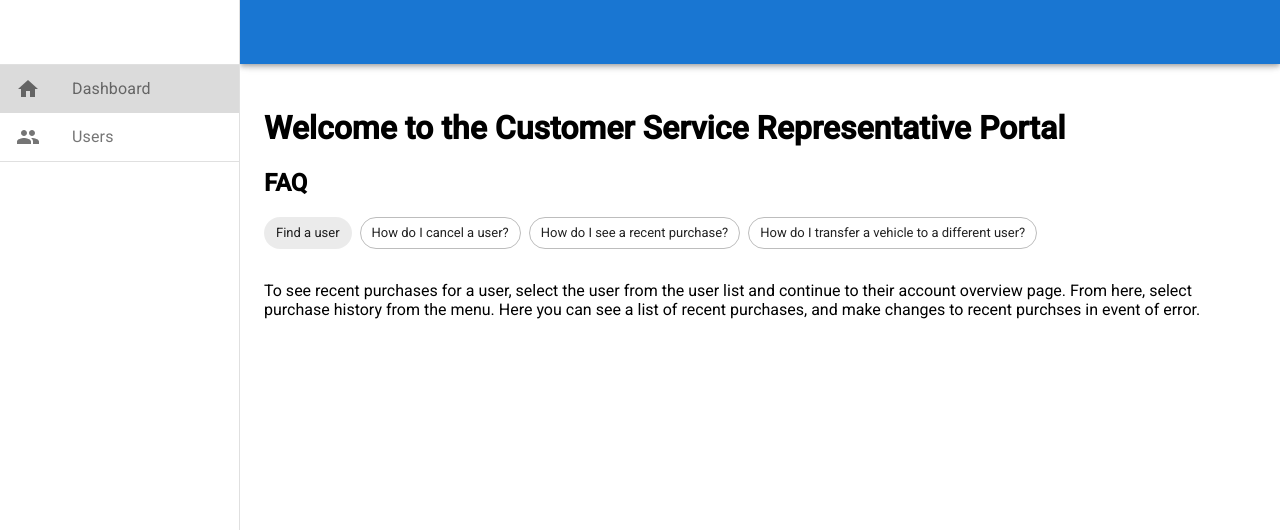
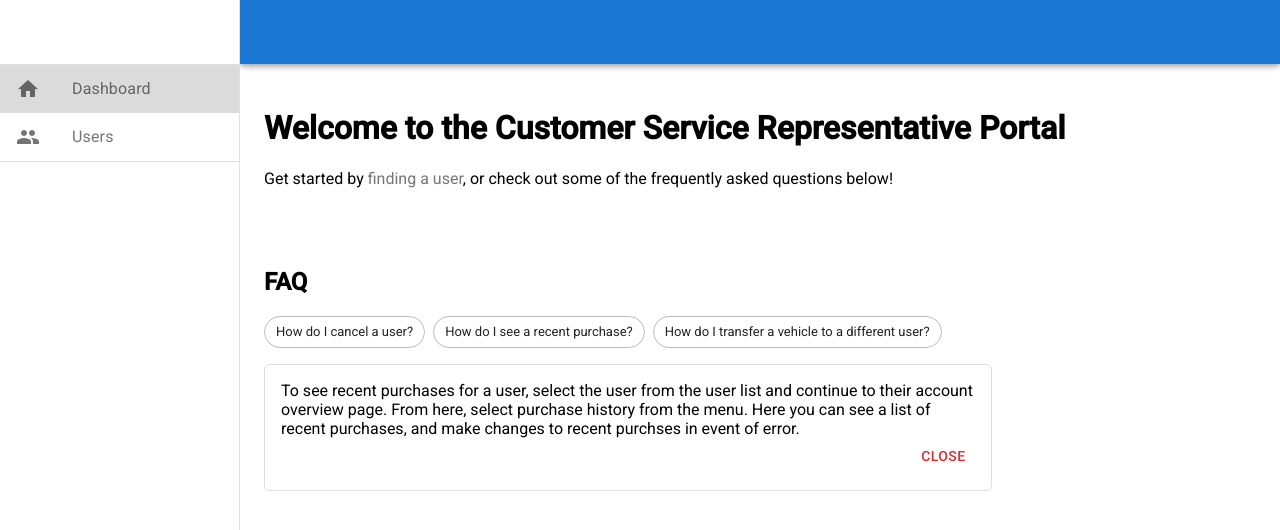
Before and after one commit to kpatterson395/customer_service_portal, a React (Create React App) app: page / in a window 1280 px wide. Both pictures are taken after a click on the button "How do I see a recent purchase?". Shown: the top 530 px of the page. Built offline with nearby package versions, Linux system fonts and the light colour scheme.

Commit message:
style home page

```diff
--- a/src/Home.js
+++ b/src/Home.js
@@ -3,6 +3,8 @@ import Chip from "@mui/material/Chip";
 import Stack from "@mui/material/Stack";
 import { Link } from "react-router-dom";
 import { useState } from "react";
+import Box from "@mui/material/Box";
+import Button from "@mui/material/Button";
 
 const data = {
   cancel:
@@ -20,12 +22,17 @@ const Home = () => {
     <div>
       <div className="homeHero">
         <h1>Welcome to the Customer Service Representative Portal</h1>
+        <p>
+          Get started by{" "}
+          <Link className="link" to="/userlist">
+            finding a user
+          </Link>
+          , or check out some of the frequently asked questions below!
+        </p>
       </div>
-
       <div>
         <h2>FAQ</h2>
         <Stack direction="row" spacing={1}>
-          <Chip label="Find a user" component={Link} to="/userlist" clickable />
           <Chip
             label="How do I cancel a user?"
             onClick={() => setShowData("cancel")}
@@ -45,7 +52,18 @@ const Home = () => {
             clickable
           />
         </Stack>
-        <div className="showData">{showData && data[showData]}</div>
+        {showData && (
+          <Box className="faqOutput">
+            <div className="showData">{showData && data[showData]}</div>
+            <Button
+              variant="text"
+              color="error"
+              onClick={() => setShowData("")}
+            >
+              Close
+            </Button>
+          </Box>
+        )}
       </div>
     </div>
   );
--- a/src/styles/Home.css
+++ b/src/styles/Home.css
@@ -1,3 +1,14 @@
-.showData {
-  padding-top: 2em;
+.homeHero {
+  margin-bottom: 5em;
 }
+
+.faqOutput.MuiBox-root.css-0 {
+  margin-top: 1em;
+  padding: 1em;
+  width: 70%;
+  border: 1px solid rgba(189, 189, 189, 0.5);
+  border-radius: 5px;
+  display: flex;
+  flex-direction: column;
+  align-items: flex-end;
+}
```
